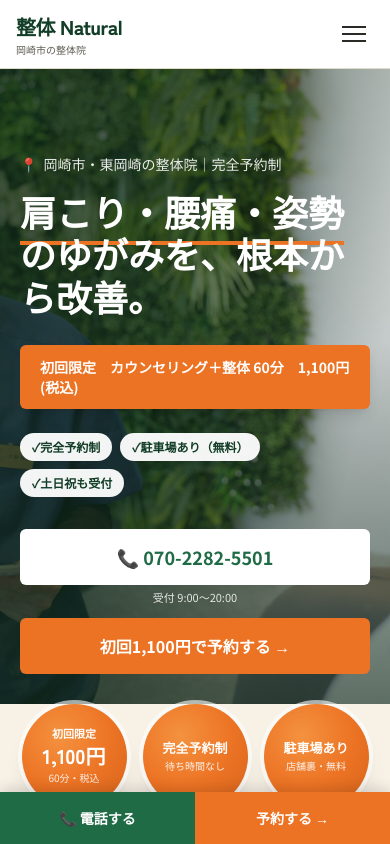
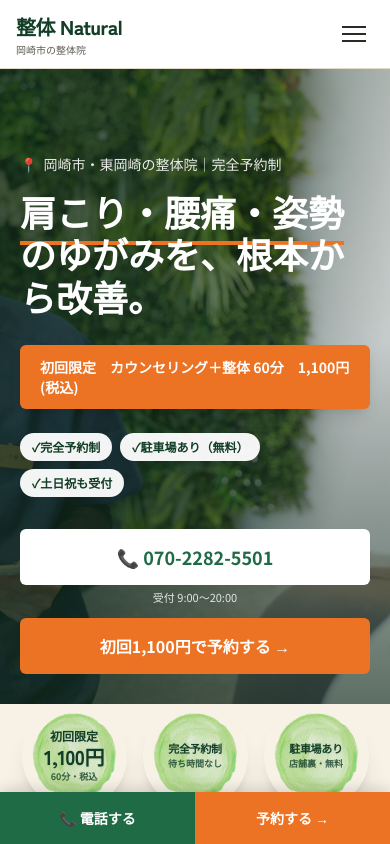
Before and after one commit to personalsol0514-art/seitan, a Next.js app: page / in a window 390 px wide. Shown: the top 844 px of the page. Built offline with nearby package versions, Linux system fonts and the light colour scheme.

Commit message:
Replace trust-banner orange circles with watercolor green badges
Swap the radial-gradient orange circles for the user-provided green
watercolor texture and retune badge typography/sizing per breakpoint
so all six labels stay on a single line on mobile and desktop.

```diff
--- a/components/TrustBanner.tsx
+++ b/components/TrustBanner.tsx
@@ -1,3 +1,5 @@
+import Image from "next/image";
+
 const CIRCLES = [
   { top: "初回限定", main: "1,100円", sub: "60分・税込", big: true },
   { top: "", main: "完全予約制", sub: "待ち時間なし" },
@@ -15,31 +17,38 @@ export default function TrustBanner() {
           {CIRCLES.map((c) => (
             <div
               key={c.main}
-              className="flex aspect-square w-[30%] max-w-[170px] flex-col items-center justify-center rounded-full px-2 text-center text-white shadow-xl ring-4 ring-white/60 sm:w-36 md:w-40"
-              style={{
-                background:
-                  "radial-gradient(circle at 36% 30%, #f4923f 0%, #ec7324 52%, #d4621a 100%)",
-              }}
+              className="relative flex aspect-square w-[30%] max-w-[170px] flex-col items-center justify-center rounded-full px-1.5 text-center shadow-xl sm:w-36 sm:px-2 md:w-40"
             >
+              <Image
+                src="/images/badge-circle.png"
+                alt=""
+                fill
+                sizes="200px"
+                className="rounded-full object-cover"
+              />
+              <div className="relative z-10 flex flex-col items-center">
                 {c.top && (
                   <span
-                  className={`leading-none ${
-                    c.star ? "text-star text-[11px] tracking-tight md:text-sm" : "text-[11px] font-bold md:text-xs"
+                    className={`leading-none drop-shadow-sm ${
+                      c.star
+                        ? "text-orange text-xs tracking-tight md:text-base"
+                        : "text-greenHeader text-xs font-bold md:text-sm"
                     }`}
                   >
                     {c.top}
                   </span>
                 )}
                 <span
-                className={`font-head font-black leading-tight ${
-                  c.big ? "text-xl md:text-2xl" : "text-[13px] sm:text-base md:text-lg"
+                  className={`whitespace-nowrap font-head font-black leading-[1.05] tracking-tight text-greenHeader drop-shadow-sm ${
+                    c.big ? "text-xl md:text-3xl" : "text-[11px] sm:text-base md:text-xl"
                   } ${c.top ? "mt-1" : ""}`}
                 >
                   {c.main}
                 </span>
-              <span className="mt-1 text-[10px] leading-tight text-white/90 md:text-[11px]">
+                <span className="mt-1 whitespace-nowrap text-[9px] font-bold leading-tight text-greenHeader/80 sm:text-[11px] md:text-xs">
                   {c.sub}
                 </span>
+              </div>
             </div>
           ))}
         </div>
```
Also changed, not shown: public/images/badge-circle.png (added). Lines whose indentation alone changed are shown as unchanged.
